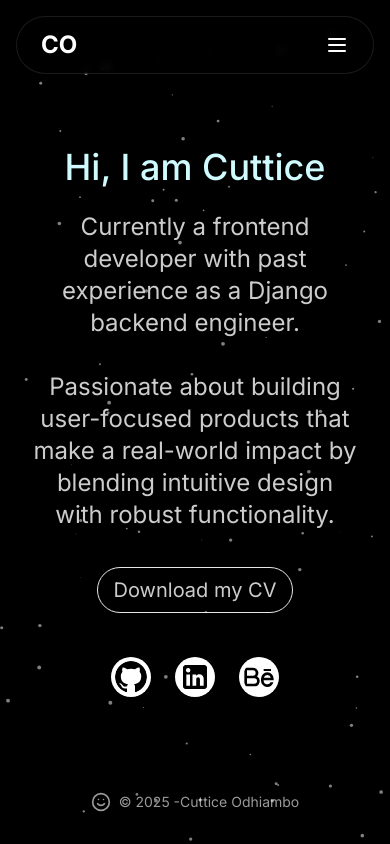
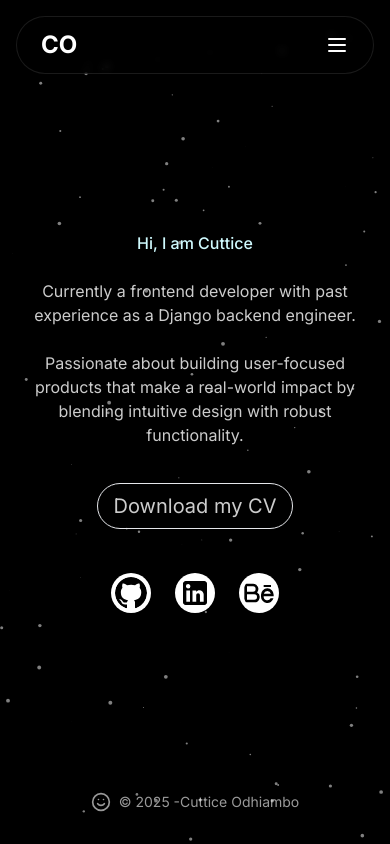
Before and after one commit to odhiambocuttice/portfolio-v1, a Next.js app: page / in a window 390 px wide. Built offline with nearby package versions, Linux system fonts and the light colour scheme.

Commit message:
CV and text changes

```diff
--- a/app/layout.tsx
+++ b/app/layout.tsx
@@ -8,7 +8,7 @@ import Navbar from "@/components/Navbar"
 
 export const metadata: Metadata = {
   title: "Cuttice's Portfolio",
-  description: "Cuttice Odhiambo's Portfolio",
+  description: "Currently a frontend developer with past experience as a Django backend engineer.",
 }
 
 export default function RootLayout({
--- a/app/page.tsx
+++ b/app/page.tsx
@@ -7,7 +7,7 @@ import { SmileIcon as Peace } from 'lucide-react'
 export default function Home() {
   const experiences = [
     {
-      title: "Customer Solutions Developer - React",
+      title: "Frontend Developer - React",
       company: "GroupApp Inc",
       period: "PRESENT",
       isPresent: true
@@ -40,8 +40,8 @@ export default function Home() {
           transition={{ duration: 0.8, ease: "easeOut" }}
           className="max-w-2xl w-full text-center"
         >
-          <h1 className="text-4xl font-medium mb-6 text-cyan-100">Hi, I am Cuttice</h1>
-          <p className="text-2xl mb-4 text-white/80">
+          <h1 className="lg:text-4xl text:xl font-medium mb-6 text-cyan-100">Hi, I am Cuttice</h1>
+          <p className="lg:text-2xl text:lg mb-4 text-white/80">
           Currently a frontend developer with past experience as a Django backend engineer. <br />  <br />
           Passionate about building user-focused products that make a real-world impact by blending intuitive design with robust functionality.
           </p>
```
Also changed, not shown: 1 other file (tests, documents, lock files or other folders).
